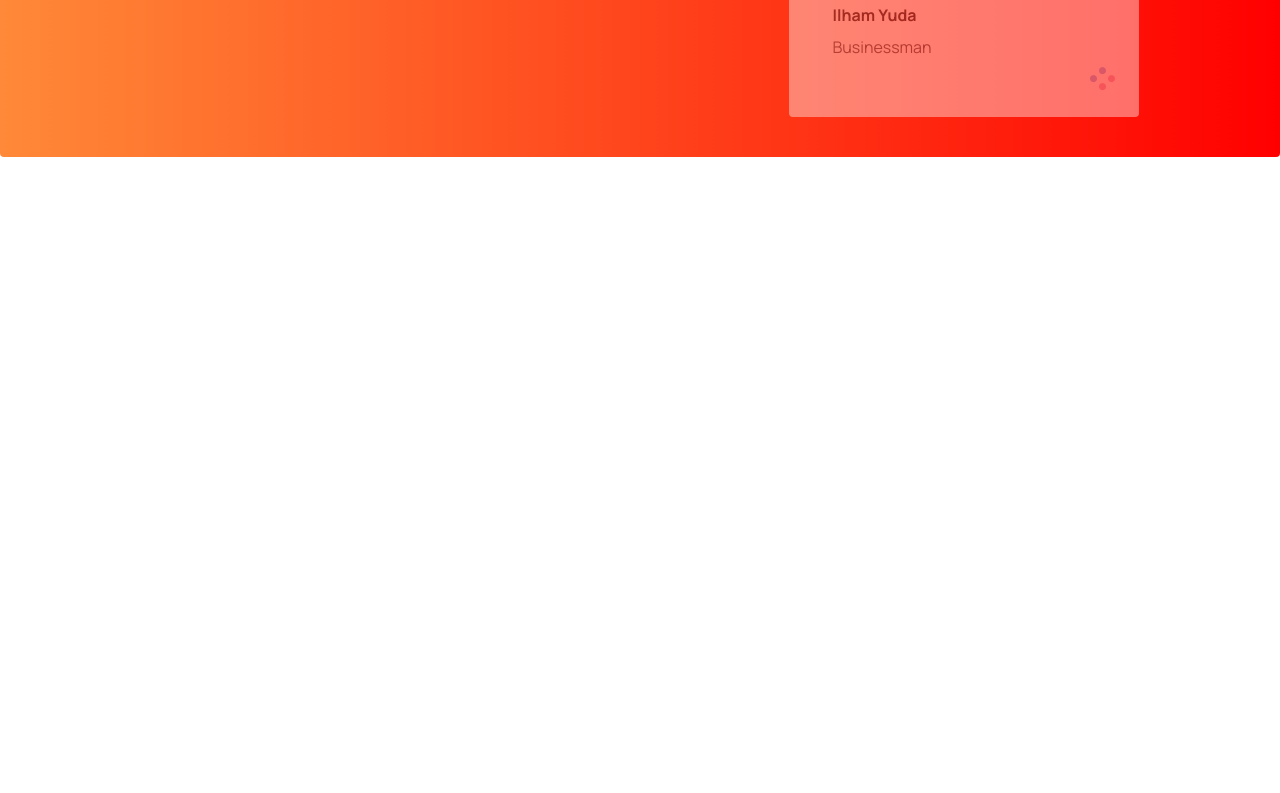
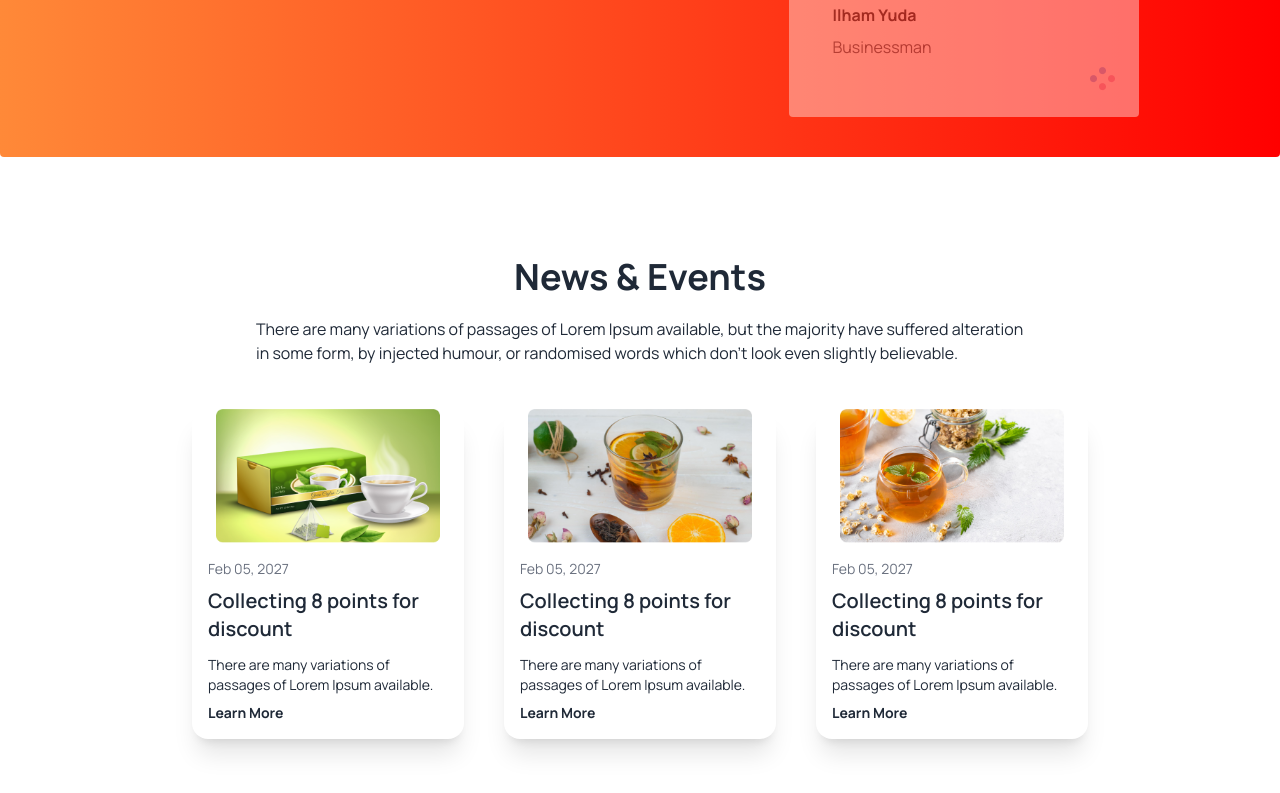
Before and after one commit to Shakil-Ahmmed8882/Tea-House, a plain HTML site: page tea-house-resources/index.html in a window 1280 px wide. Shown: the part 2151-2944 px from the top of the page. Before the commit the page ends 2388 px from the top, so only its background shows below. Drawn offline with nearby package versions, Linux system fonts and the light colour scheme.

Commit message:
added card section

```diff
--- a/tea-house-resources/index.html
+++ b/tea-house-resources/index.html
@@ -208,6 +208,46 @@
           <!-- next -->
         </div>
       </section>
+      <!-- Events section -->
+      <section class="max-w-4xl mx-auto space-y-3 my-[100px]">
+        <h1 class="text-xl lg:text-4xl text-center mb-5 font-bold leading-[1.2]">News & Events</h1>
+        <p class=" max-w-3xl mx-auto">There are many variations of passages of Lorem Ipsum available, but the majority have suffered alteration in some form, by injected humour, or randomised words which don't look even slightly believable. </p>
+
+        <!-- Cards -->
+        <article class="grid grid-cols-1 md:grid-cols-2 pt-8 lg:grid-cols-3 gap-10">
+          <div class="card card-compact bg-base-100 shadow-xl">
+            <figure><img class="w-full px-6" src="/tea-house-resources/images/news-1.png" alt="Shoes" /></figure>
+            <div class="card-body">
+              <time class="text-gray-500">Feb 05, 2027</time>
+              <h2 class="card-title">Collecting 8 points for discount</h2>
+              <p>There are many variations of passages of Lorem Ipsum available.</p>
+              <p class="font-bold">Learn More</p>
+            </div>
+          </div>
+          <!--  -->
+          <div class="card card-compact bg-base-100 shadow-xl">
+            <figure><img class="w-full px-6"  src="/tea-house-resources/images/news-2.png" alt="Shoes" /></figure>
+            <div class="card-body">
+              <time class="text-gray-500">Feb 05, 2027</time>
+              <h2 class="card-title">Collecting 8 points for discount</h2>
+              <p>There are many variations of passages of Lorem Ipsum available.</p>
+              <p class="font-bold">Learn More</p>
+            </div>
+          </div>
+          <!--  -->
+          <div class="card card-compact bg-base-100 shadow-xl">
+            <figure><img class="w-full px-6" src="/tea-house-resources/images/news-3.png" alt="Shoes" /></figure>
+            <div class="card-body">
+              <time class="text-gray-500">Feb 05, 2027</time>
+              <h2 class="card-title">Collecting 8 points for discount</h2>
+              <p>There are many variations of passages of Lorem Ipsum available.</p>
+              <p class="font-bold">Learn More</p>
+            </div>
+          </div>
+          <!--  -->
+        </article>
+
+      </section>
 
     </main>
     <footer></footer>
```
